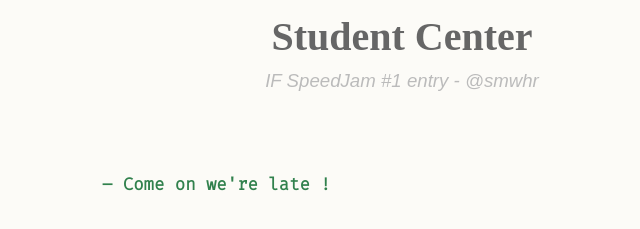
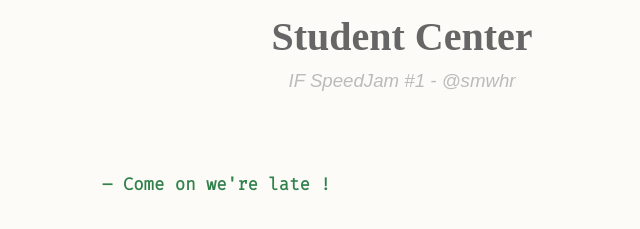
Before and after one commit to smwhr/student-center, a plain HTML site: page index.html in a window 1280 px wide. Shown: the part 123-352 px from the top of the page, 238-878 px from the left. Drawn offline with Linux system fonts and the light colour scheme; a web font is replaced by a local one.

Commit message:
clean up

```diff
--- a/index.html
+++ b/index.html
@@ -19,7 +19,7 @@
         <div id="story" class="container">
             <div class="header">
                 <h1>Student Center</h1>
-                <h2 class="byline">IF SpeedJam #1 entry - @smwhr</h2>
+                <h2 class="byline">IF SpeedJam #1 - @smwhr</h2>
             </div>
         </div>
     </div>
```
